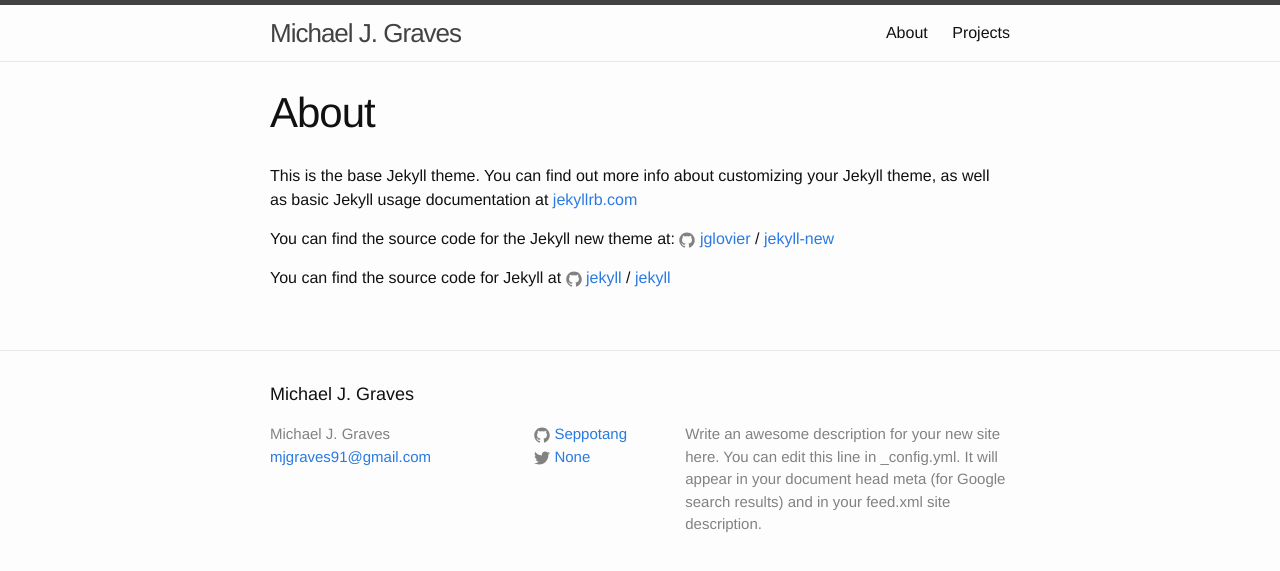
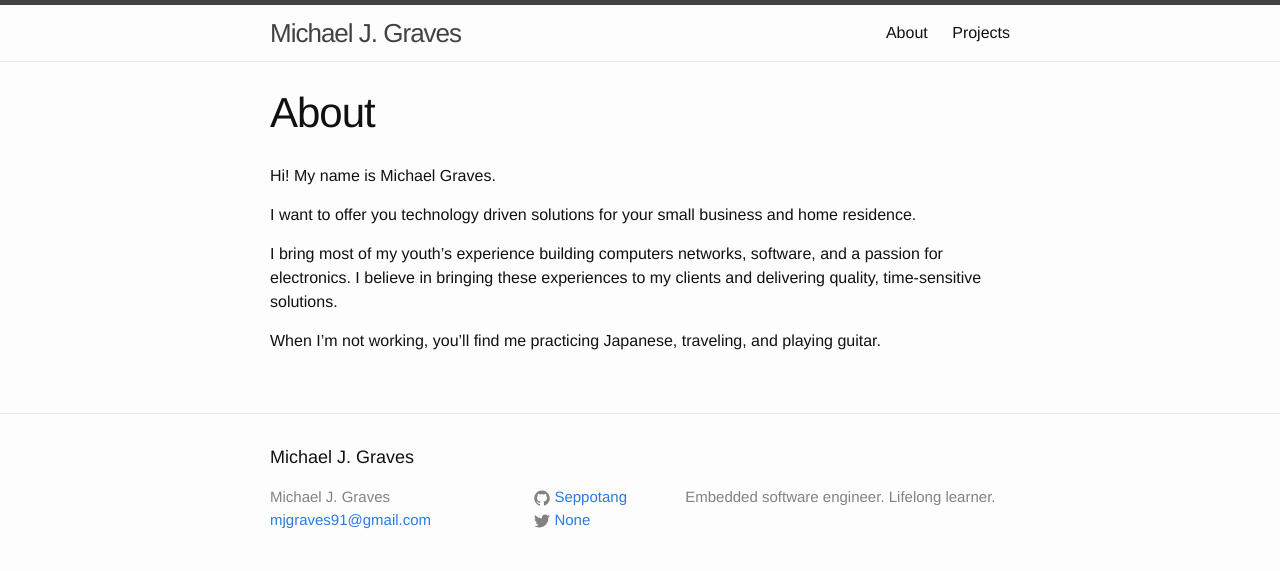
Before and after one commit to seppotang/seppotang.github.io, a Jekyll site: the page built from about.md, in a window 1280 px wide. Shown: the top 571 px of the page. Built offline with Jekyll 4.4.1, drawn with Linux system fonts in a browser that asks for light colours.

Commit message:
adding changes

```diff
--- a/_config.yml
+++ b/_config.yml
@@ -9,11 +9,10 @@
 title: Michael J. Graves
 email: mjgraves91@gmail.com
 description: > # this means to ignore newlines until "baseurl:"
-  Write an awesome description for your new site here. You can edit this
-  line in _config.yml. It will appear in your document head meta (for
-  Google search results) and in your feed.xml site description.
+  Embedded software engineer.
+  Lifelong learner.
 baseurl: "" # the subpath of your site, e.g. /blog
-url: "http://yourdomain.com" # the base hostname & protocol for your site
+url: "http://michaeljgraves.com" # the base hostname & protocol for your site
 twitter_username: None
 github_username:  Seppotang
 
--- a/about.md
+++ b/about.md
@@ -4,12 +4,11 @@
 permalink: /about/
 ---
 
-This is the base Jekyll theme. You can find out more info about customizing your Jekyll theme, as well as basic Jekyll usage documentation at [jekyllrb.com](http://jekyllrb.com/)
+Hi! My name is Michael Graves.
 
-You can find the source code for the Jekyll new theme at:
-{% include icon-github.html username="jglovier" %} /
-[jekyll-new](https://github.com/jglovier/jekyll-new)
+I want to offer you technology driven solutions for your small business and home residence.
 
-You can find the source code for Jekyll at
-{% include icon-github.html username="jekyll" %} /
-[jekyll](https://github.com/jekyll/jekyll)
+I bring most of my youth's experience building computers networks, software, and a passion for electronics. I believe
+in bringing these experiences to my clients and delivering quality, time-sensitive solutions.
+
+When I'm not working, you'll find me practicing Japanese, traveling, and playing guitar.
```
Also changed, not shown: index.html (+1 -15 lines).
